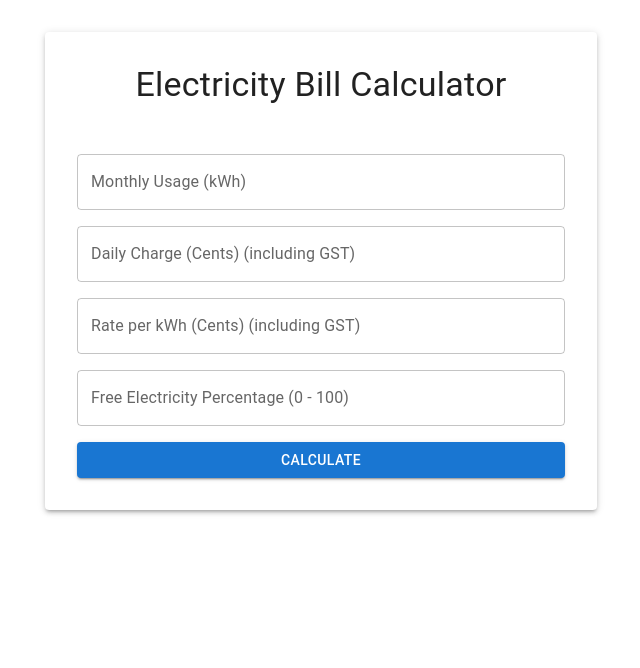
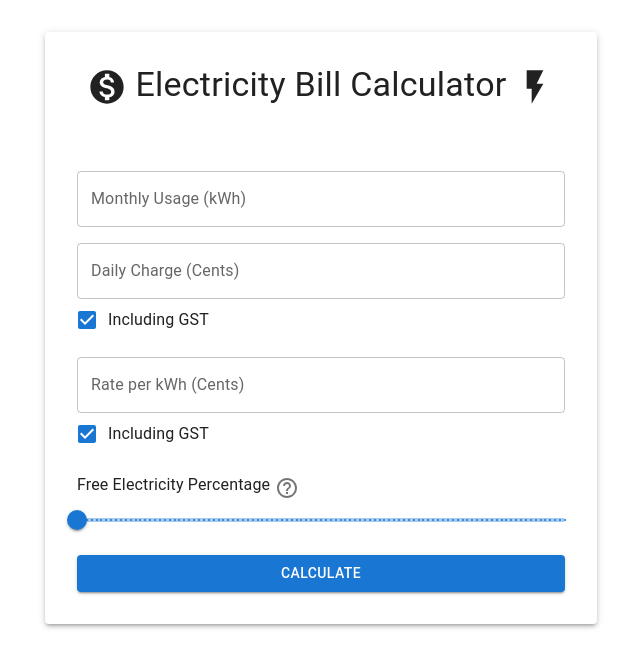
Before and after one commit to sma148/energy-calculation, a React (Vite) app: page / in a window 1280 px wide. Shown: the top 668 px of the page, without its empty margins (319-959 px from the left). Built offline with nearby package versions, Linux system fonts and the light colour scheme.

Commit message:
added basic features

```diff
--- a/package.json
+++ b/package.json
@@ -15,6 +15,7 @@
   "dependencies": {
     "@emotion/react": "^11.11.1",
     "@emotion/styled": "^11.11.0",
+    "@mui/icons-material": "^5.11.16",
     "@mui/material": "^5.13.6",
     "react": "^18.2.0",
     "react-dom": "^18.2.0"
--- a/src/App.jsx
+++ b/src/App.jsx
@@ -6,13 +6,20 @@ import {
   Button,
   Grid,
   Paper,
+  FormControlLabel,
+  Checkbox,
 } from '@mui/material';
+import MonetizationOnIcon from '@mui/icons-material/MonetizationOn';
+import FlashOnIcon from '@mui/icons-material/FlashOn';
+import FreeElectricitySlider from './FreeElectricitySlider';
 
 const App = () => {
   const [monthlyUsage, setMonthlyUsage] = useState('');
   const [dailyCharge, setDailyCharge] = useState('');
   const [kwhRate, setKwhRate] = useState('');
-  const [freePercentage, setFreePercentage] = useState('');
+  const [freePercentage, setFreePercentage] = useState(0);
+  const [includingGST1, setIncludingGST1] = useState(true);
+  const [includingGST2, setIncludingGST2] = useState(true);
   const [electricityBill, setElectricityBill] = useState('');
 
   const calculateBill = () => {
@@ -21,9 +28,11 @@ const App = () => {
     const kwhRateValue = parseFloat(kwhRate);
     const freePercentageValue = parseFloat(freePercentage);
 
-    const totalCharge = monthlyUsageValue * (kwhRateValue / 100);
+    const gstRate1 = includingGST1 ? 1 : 1.15;
+    const gstRate2 = includingGST2 ? 1 : 1.15;
+    const totalCharge = monthlyUsageValue * (kwhRateValue * gstRate2 / 100);
     const freeElectricity = (totalCharge * freePercentageValue) / 100;
-    const billAmount = totalCharge - freeElectricity + ((dailyChargeValue / 100) * 31);
+    const billAmount = totalCharge - freeElectricity + ((dailyChargeValue * gstRate1 / 100) * 31) + ((totalCharge) / 100);
 
     setElectricityBill(billAmount.toFixed(2));
   };
@@ -31,12 +40,18 @@ const App = () => {
   return (
       <Container maxWidth="sm">
         <Paper elevation={3} sx={{ p: 4, mt: 4 }}>
-          <Typography variant="h4" align="center" gutterBottom sx={{
-            mb: '3rem'
-          }}>
-            Electricity Bill Calculator
-          </Typography>
-          <Grid container spacing={2}>
+          <Grid container spacing={2} alignItems="center">
+            <Grid item xs={12}>
+              <Typography variant="h4" align="center" gutterBottom sx={{ mb: '3rem' }}>
+                <MonetizationOnIcon
+                    sx={{ fontSize: '2.5rem', verticalAlign: 'middle', marginRight: '0.5rem' }}
+                />
+                Electricity Bill Calculator
+                <FlashOnIcon
+                    sx={{ fontSize: '2.5rem', verticalAlign: 'middle', marginLeft: '0.5rem' }}
+                />
+              </Typography>
+            </Grid>
             <Grid item xs={12}>
               <TextField
                   label="Monthly Usage (kWh)"
@@ -48,31 +63,41 @@ const App = () => {
             </Grid>
             <Grid item xs={12}>
               <TextField
-                  label="Daily Charge (Cents) (including GST)"
+                  label="Daily Charge (Cents)"
                   type="number"
                   value={dailyCharge}
                   onChange={(e) => setDailyCharge(e.target.value)}
                   fullWidth
               />
+              <FormControlLabel
+                  control={
+                    <Checkbox
+                        checked={includingGST1}
+                        onChange={() => setIncludingGST1(!includingGST1)}
+                    />
+                  }
+                  label="Including GST"
+              />
             </Grid>
             <Grid item xs={12}>
               <TextField
-                  label="Rate per kWh (Cents) (including GST)"
+                  label="Rate per kWh (Cents)"
                   type="number"
                   value={kwhRate}
                   onChange={(e) => setKwhRate(e.target.value)}
                   fullWidth
               />
-            </Grid>
-            <Grid item xs={12}>
-              <TextField
-                  label="Free Electricity Percentage (0 - 100)"
-                  type="number"
-                  value={freePercentage}
-                  onChange={(e) => setFreePercentage(e.target.value)}
-                  fullWidth
+              <FormControlLabel
+                  control={
+                    <Checkbox
+                        checked={includingGST2}
+                        onChange={() => setIncludingGST2(!includingGST2)}
+                    />
+                  }
+                  label="Including GST"
               />
             </Grid>
+            <FreeElectricitySlider value={freePercentage} onChange={setFreePercentage} />
             <Grid item xs={12}>
               <Button variant="contained" onClick={calculateBill} fullWidth>
                 Calculate
@@ -81,7 +106,10 @@ const App = () => {
             {electricityBill && (
                 <Grid item xs={12}>
                   <Typography variant="h5" align="center">
-                    Electricity Bill: ${electricityBill}
+                    Estimated Electricity Bill: ${electricityBill}
+                  </Typography>
+                  <Typography variant="h6" align="center">
+                    (Based on a 31-day month)
                   </Typography>
                 </Grid>
             )}
--- /dev/null
+++ b/src/FreeElectricitySlider.jsx
@@ -0,0 +1,67 @@
+import React, { useState } from 'react';
+import { Grid, Typography, Slider, Tooltip, IconButton } from '@mui/material';
+import HelpOutlineIcon from '@mui/icons-material/HelpOutline';
+
+const FreeElectricitySlider = ({ value, onChange }) => {
+    const [isTooltipOpen, setTooltipOpen] = useState(false);
+
+    const handleChange = (_, newValue) => {
+        onChange(newValue);
+    };
+
+    const tooltipValueText = (value) => {
+        return `${value}% - This is your estimate of the percentage of the free power that you will use out of the total power bill. This is only applicable for electricity plans that offer hours of free electricity. Otherwise, put down 0 here.`;
+    };
+
+    const handleTooltipOpen = () => {
+        setTooltipOpen(true);
+    };
+
+    const handleTooltipClose = () => {
+        setTooltipOpen(false);
+    };
+
+    return (
+        <Grid item container xs={12} alignItems="center">
+            <Grid item>
+                <Typography variant="subtitle1" gutterBottom>
+                    Free Electricity Percentage
+                </Typography>
+            </Grid>
+            <Grid item>
+                <Tooltip
+                    title={tooltipValueText(value)}
+                    placement="top"
+                    arrow
+                    open={isTooltipOpen}
+                    onClose={handleTooltipClose}
+                    PopperProps={{
+                        disablePortal: true,
+                    }}
+                >
+                    <IconButton
+                        aria-label="info"
+                        size="small"
+                        onMouseEnter={handleTooltipOpen}
+                        onMouseLeave={handleTooltipClose}
+                    >
+                        <HelpOutlineIcon />
+                    </IconButton>
+                </Tooltip>
+            </Grid>
+            <Grid item xs={12}>
+                <Slider
+                    value={value}
+                    onChange={handleChange}
+                    valueLabelDisplay="auto"
+                    aria-labelledby="free-electricity-slider"
+                    marks
+                    min={0}
+                    max={100}
+                />
+            </Grid>
+        </Grid>
+    );
+};
+
+export default FreeElectricitySlider;
```
Also changed, not shown: src/BillAmount.jsx (added, +14 -0 lines), src/UsageInput.jsx (added, +18 -0 lines), 1 other file (tests, documents, lock files or other folders).
